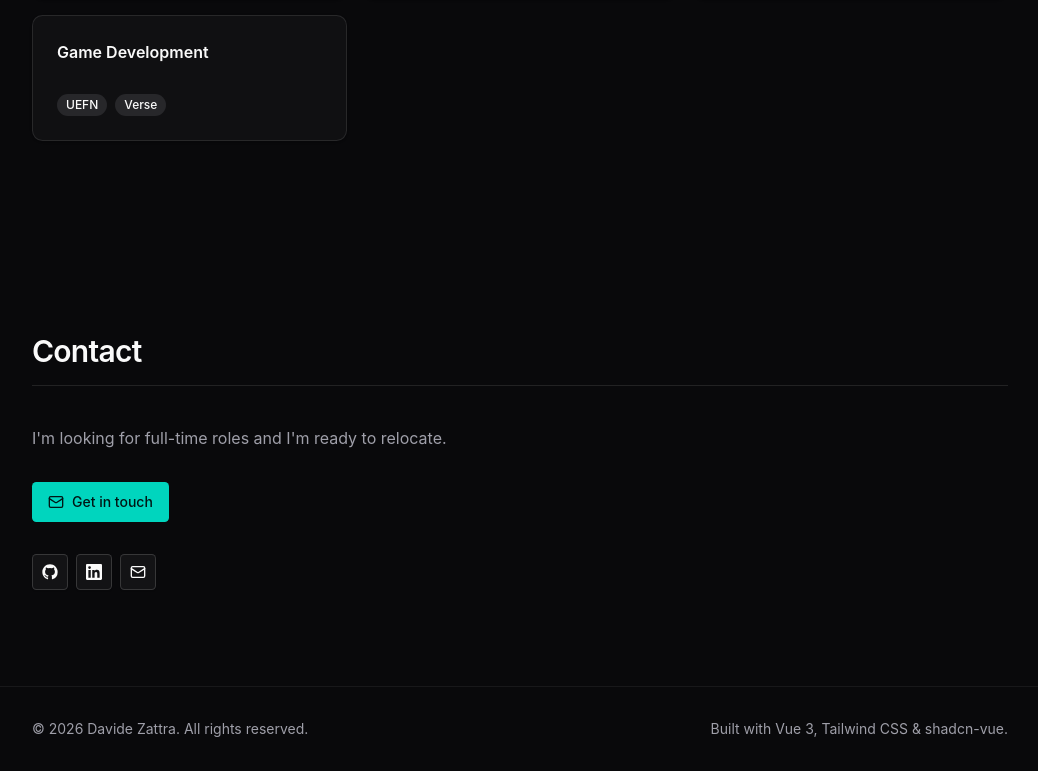
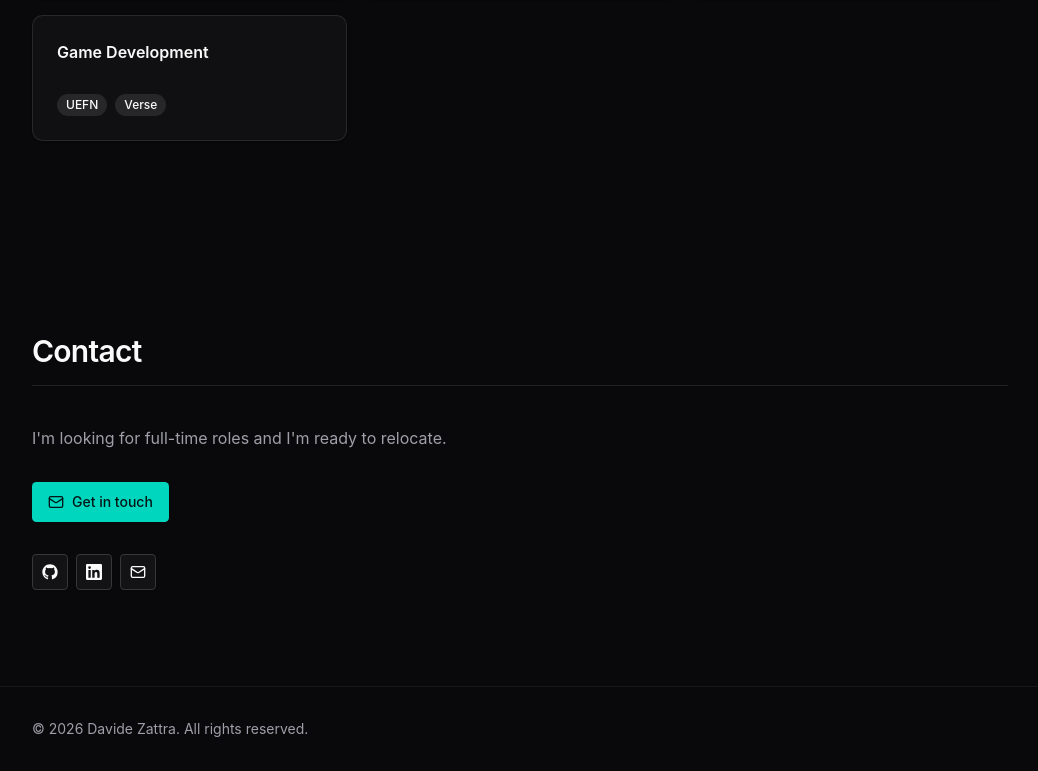
Before and after one commit to dzerk11/portfolio, a Vue app: page / in a window 1280 px wide. Shown: the part 5143-5914 px from the top of the page, without its empty margins (120-1158 px from the left). Built offline with nearby package versions, Linux system fonts and the light colour scheme.

Commit message:
feat: remove footer stack note

```diff
--- a/src/components/layout/SiteFooter.vue
+++ b/src/components/layout/SiteFooter.vue
@@ -8,7 +8,6 @@ const year = new Date().getFullYear()
       class="mx-auto flex max-w-5xl flex-col items-center justify-between gap-2 px-4 py-8 text-sm text-muted-foreground sm:flex-row sm:px-6"
     >
       <p>© {{ year }} Davide Zattra. All rights reserved.</p>
-      <p>Built with Vue 3, Tailwind CSS &amp; shadcn-vue.</p>
     </div>
   </footer>
 </template>
```
